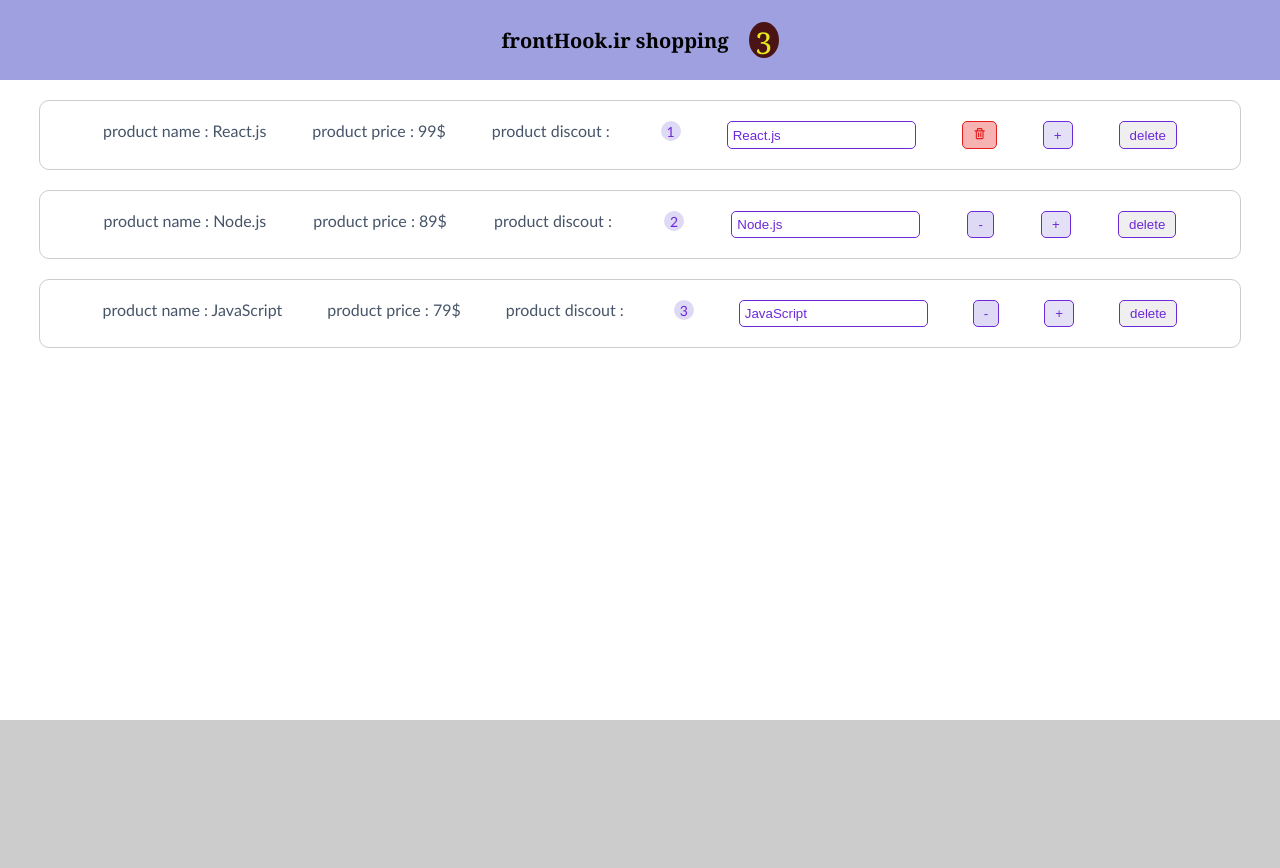
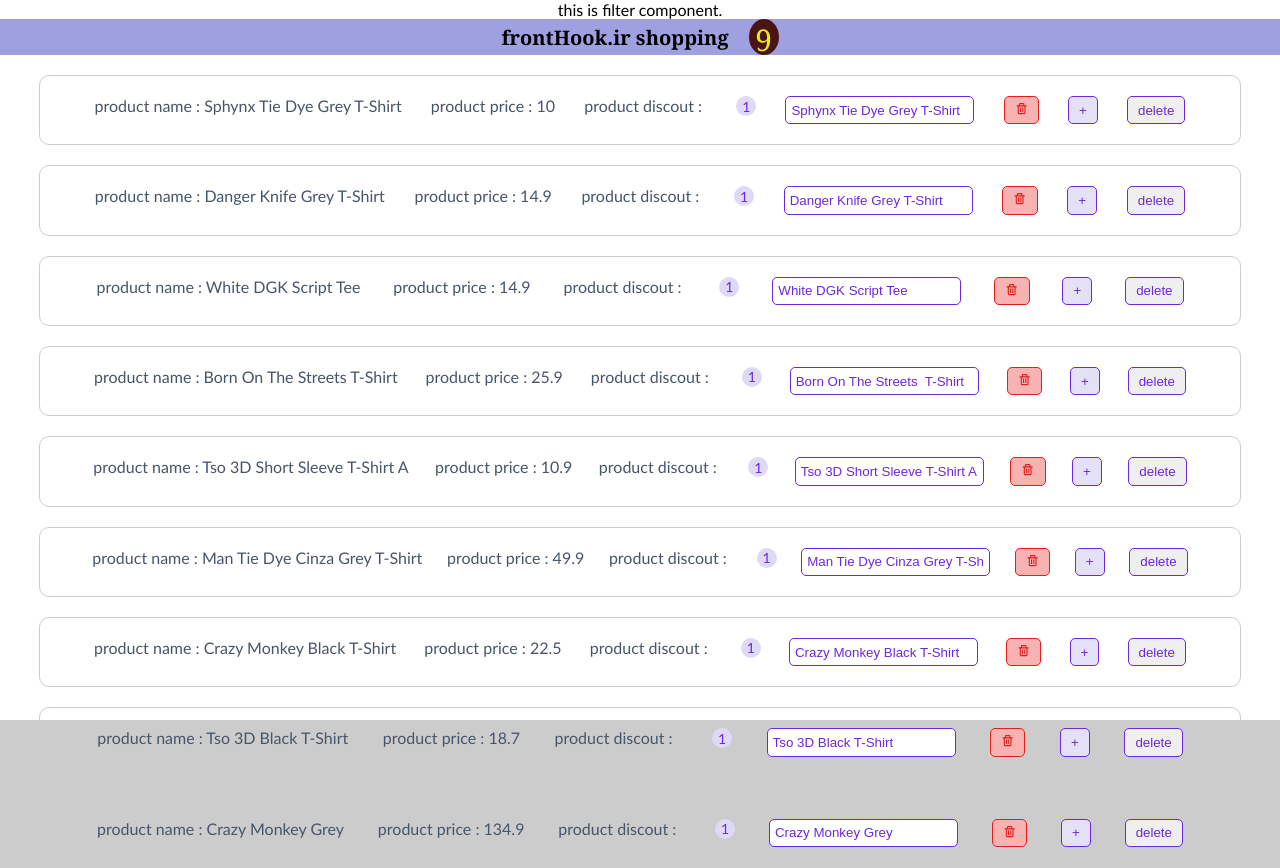
Before and after one commit to Ali-DoostAli/React-course, a React (Create React App) app: page / in a window 1280 px wide. Before the commit the page ends 800 px from the top, so only its background shows below. Built offline with nearby package versions, Linux system fonts and the light colour scheme.

Commit message:
add database & Filter component

```diff
--- a/src/App.js
+++ b/src/App.js
@@ -1,4 +1,5 @@
 import "./App.css";
+import Filter from "./components/Filter/Filter";
 import Wrapper from "./components/hoc/Wrapper";
 import NavBar from "./components/Navbar/NavBar";
 import ProductList from "./components/Product/ProductList";
@@ -8,6 +9,7 @@ const App = () => {
   return (
     <>
       <ProductProvider>
+        <Filter />
         <NavBar />
         <ProductList />
       </ProductProvider>
--- /dev/null
+++ b/src/components/Filter/Filter.jsx
@@ -0,0 +1,11 @@
+const Filter
+ = () => {
+    return (
+        <div>
+            this is filter component.
+        </div>
+     );
+}
+
+export default Filter
+;
--- a/src/components/Provider/ProductProvider.jsx
+++ b/src/components/Provider/ProductProvider.jsx
@@ -1,4 +1,5 @@
 import React, { useContext, useReducer } from "react";
+import{productsData} from "../../db/products";
 
 const ProductContext = React.createContext();
 const ProductContextDispatcher = React.createContext();
@@ -8,11 +9,11 @@ export const useProductsActions = () => {
   return useContext(ProductContextDispatcher);
 };
 
-const initialState = [
-  { title: "React.js", price: "99$", id: 1, quantity: 1 },
-  { title: "Node.js", price: "89$", id: 2, quantity: 2 },
-  { title: "JavaScript", price: "79$", id: 3, quantity: 3 },
-];
+// const initialState = [
+//   { title: "React.js", price: "99$", id: 1, quantity: 1 },
+//   { title: "Node.js", price: "89$", id: 2, quantity: 2 },
+//   { title: "JavaScript", price: "79$", id: 3, quantity: 3 },
+// ];
 
 const reducer = (state, action) => {
   switch (action.type) {
@@ -57,7 +58,7 @@ const reducer = (state, action) => {
 };
 
 const ProductProvider = ({ children }) => {
-  const [products, dispatch] = useReducer(reducer, initialState);
+  const [products, dispatch] = useReducer(reducer, productsData );
 
   return (
     <ProductContext.Provider value={products}>
--- /dev/null
+++ b/src/db/products.jsx
@@ -0,0 +1,101 @@
+export const productsData = [
+    {
+      id: 1,
+      sku: 18644119330491312,
+      title: "Sphynx Tie Dye Grey T-Shirt",
+      quantity: 1,
+      description: "Sphynx Tie Dye Grey",
+      availableSizes: ["X", "L", "XL", "XXL"],
+      price: 10,
+      isFreeShipping: true,
+    },
+
+    {
+      id: 2,
+      sku: 11854078013954528,
+      title: "Danger Knife Grey T-Shirt",
+      quantity: 1,
+      description: "Danger Knife Grey",
+      availableSizes: ["X", "M", "L"],
+      price: 14.9,
+      isFreeShipping: true,
+    },
+
+    {
+      id: 3,
+      sku: 876661122392077,
+      title: "White DGK Script Tee",
+      quantity: 1,
+      description: "White DGK Script",
+      availableSizes: ["X", "M", "L"],
+      price: 14.9,
+      isFreeShipping: true,
+    },
+
+    {
+      id: 4,
+      sku: 9197907543445677,
+      title: "Born On The Streets  T-Shirt",
+      quantity: 1,
+      description: "Born On The Streets",
+      availableSizes: ["XL"],
+      price: 25.9,
+      isFreeShipping: false,
+    },
+
+    {
+      id: 5,
+      sku: 10547961582846888,
+      title: "Tso 3D Short Sleeve T-Shirt A",
+      quantity: 1,
+      description: "Tso 3D Short Sleeve",
+      availableSizes: ["X", "L", "XL"],
+      price: 10.9,
+      isFreeShipping: false,
+    },
+
+    {
+      id: 6,
+      sku: 6090484789343891,
+      title: "Man Tie Dye Cinza Grey T-Shirt",
+      quantity: 1,
+      description: "Man Tie Dye Cinza Grey",
+      availableSizes: ["XL", "XXL"],
+      price: 49.9,
+      isFreeShipping: false,
+    },
+
+    {
+      id: 7,
+      sku: 18532669286405342,
+      title: "Crazy Monkey Black T-Shirt",
+      quantity: 1,
+      description: "1977 Infantil",
+      availableSizes: ["S"],
+      style: "Preto com listras brancas",
+      price: 22.5,
+      isFreeShipping: true,
+    },
+
+    {
+      id: 8,
+      sku: 5619496040738316,
+      title: "Tso 3D Black T-Shirt",
+      quantity: 1,
+      description: "",
+      availableSizes: ["XL"],
+      style: "Azul escuro",
+      price: 18.7,
+      isFreeShipping: false,
+    },
+    {
+      id: 9,
+      sku: 11600983276356165,
+      title: "Crazy Monkey Grey",
+      quantity: 1,
+      description: "",
+      availableSizes: ["L", "XL"],
+      price: 134.9,
+      isFreeShipping: true,
+    },
+  ];
```
